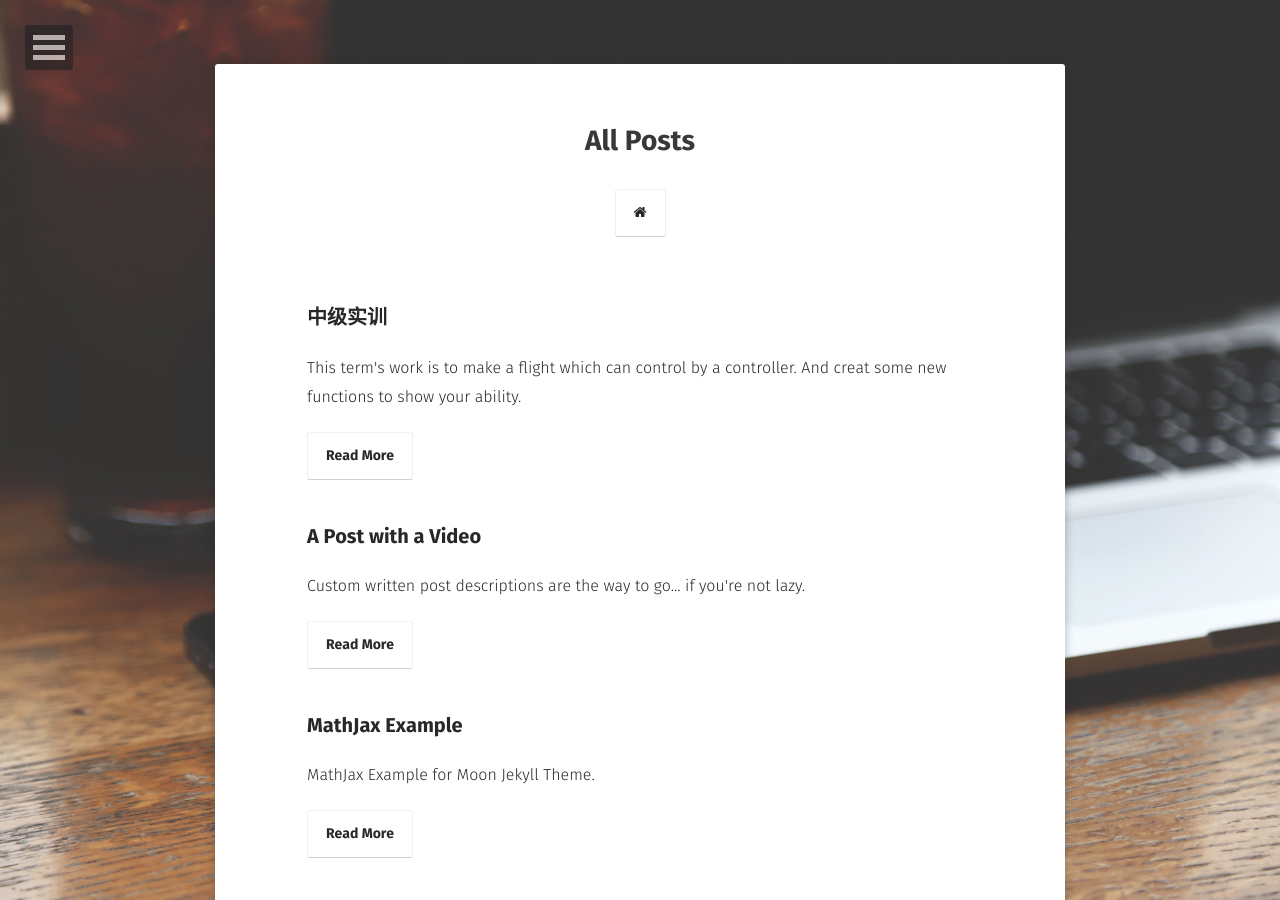
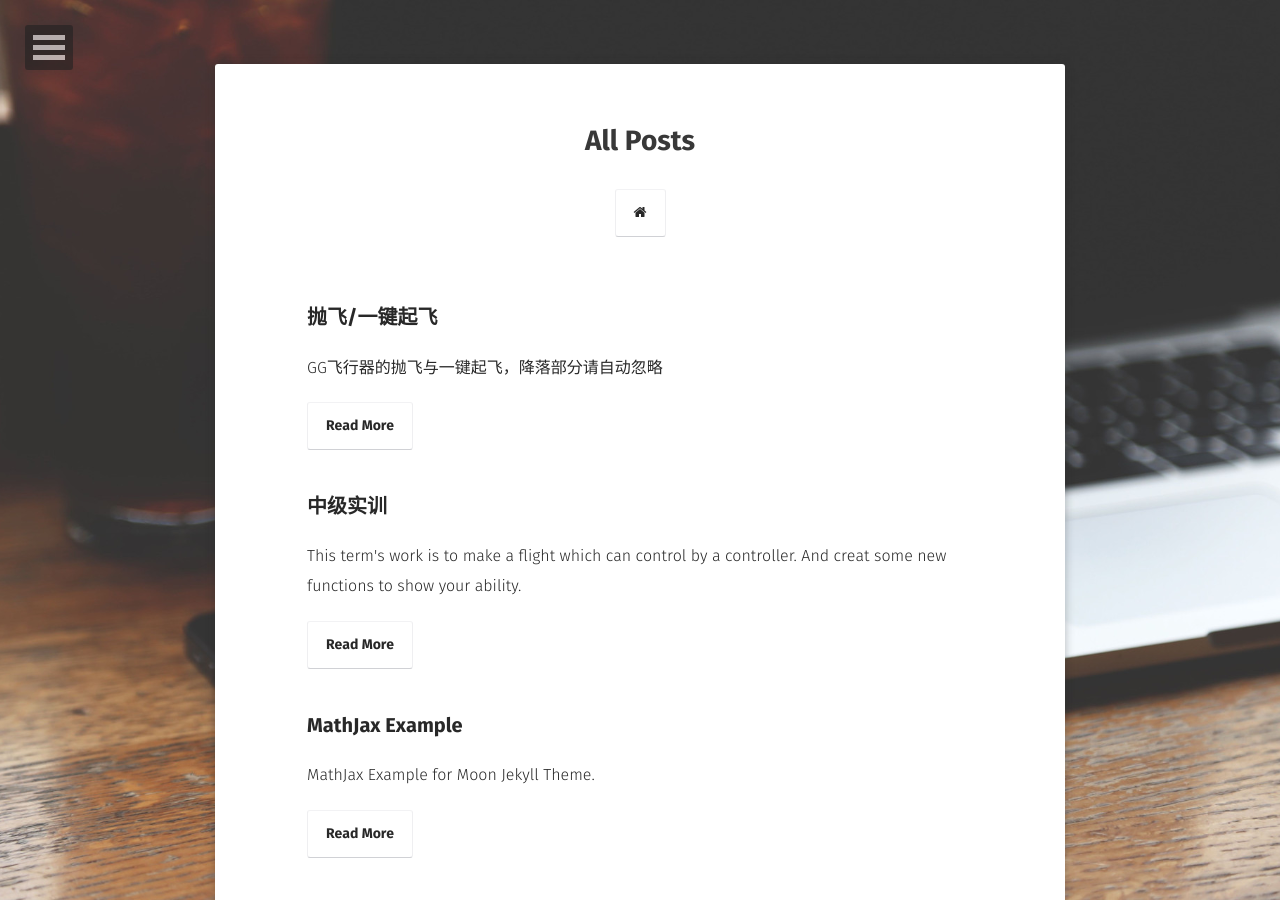
Before and after one commit to wangrx33/wangrx33.github-io, a Jekyll site: the page built from posts/index.md, in a window 1280 px wide and 900 px high. Built offline with Jekyll 4.4.1, drawn with Linux system fonts in a browser that asks for light colours; some web fonts are replaced.

Commit message:
Update 2013-06-25-video-post.md

```diff
--- a/_posts/2013-06-25-video-post.md
+++ b/_posts/2013-06-25-video-post.md
@@ -1,8 +1,8 @@
 ---
 layout: post
-title:  "A Post with a Video"
-date:   2016-03-15
-excerpt: "Custom written post descriptions are the way to go... if you're not lazy."
+title:  "抛飞/一键起飞"
+date:   2017-09-11
+excerpt: "GG飞行器的抛飞与一键起飞，降落部分请自动忽略"
 tag:
 - sample
 - post
@@ -16,5 +16,7 @@ Video embeds are responsive and scale with the width of the main content block w
 Not sure if this only effects Kramdown or if it's an issue with Markdown in general. But adding YouTube video embeds causes errors when building your Jekyll site. To fix add a space between the `<iframe>` tags and remove `allowfullscreen`. Example below:
 
 {% highlight html %}
-<iframe width="560" height="315" src="//www.youtube.com/watch?v=Y8GasuT7-Qs&feature=youtu.be" frameborder="0"> </iframe>
+贴视频只需 翻墙 把视频上传到YouTube 打开视频 右键 复制嵌入代码 贴上来 ok
 {% endhighlight %}
+
+下面几个label我还不知道怎么搞，先放在那儿吧
```
